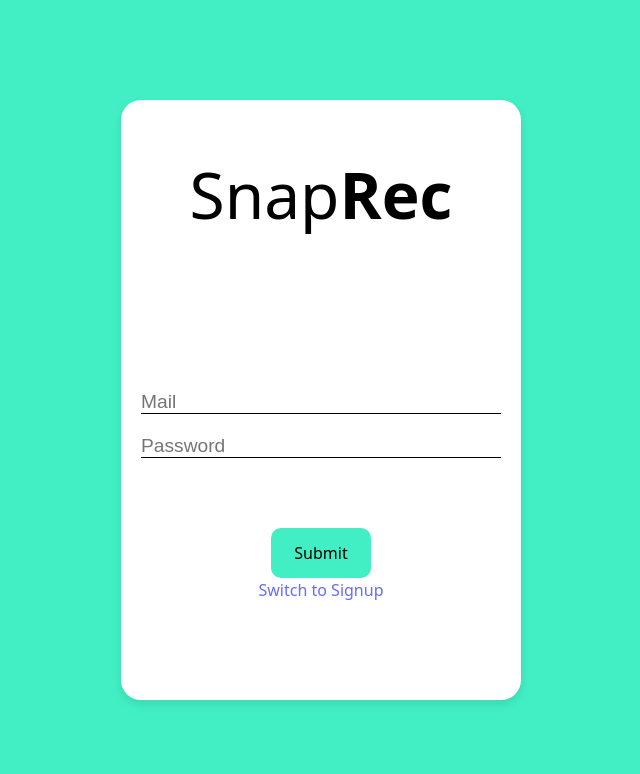
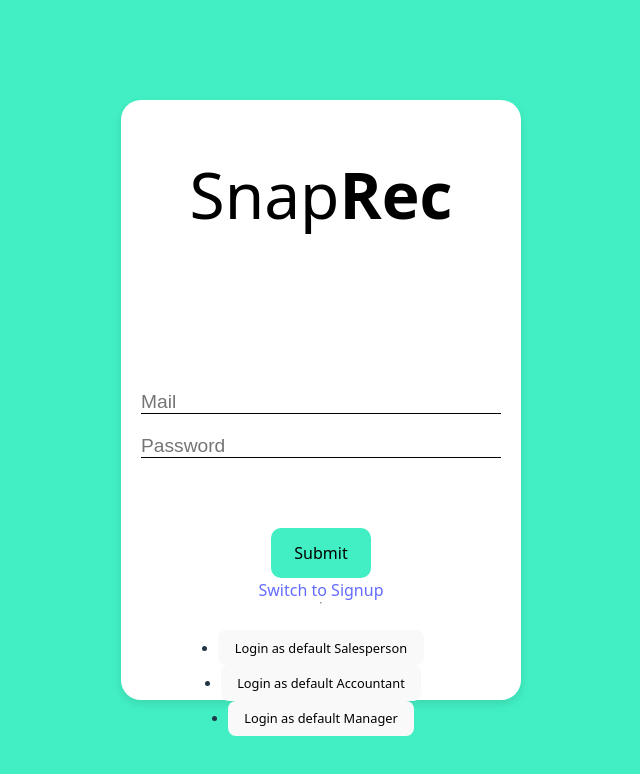
Before and after one commit to Kellemensch/software_engineering_project, a React (Vite) app: page /login in a window 1280 px wide. Shown: the top 774 px of the page, without its empty margins (319-959 px from the left). Built offline with nearby package versions, Linux system fonts and the light colour scheme.

Commit message:
added auto-login buttons for demo

```diff
--- a/src/Authentication/Login.tsx
+++ b/src/Authentication/Login.tsx
@@ -18,6 +18,17 @@ export default function Login() {
         const result = login(email, password);
         setError(result);
         if (result) navigate("/dashboard");
+    }
+
+    function autoLogin(id: number) {
+        const logins = [
+            ["salesperson@example.com", "changeme"],
+            ["accountant@example.com", "password"],
+            ["manager@example.com", "DonkeyKong"],
+        ];
+
+        login(logins[id][0], logins[id][1]);
+        navigate("/dashboard");
     }
 
     return (
@@ -41,6 +52,25 @@ export default function Login() {
                     <button type="submit">Submit</button>
                 </form>
                 <Link to="/register">Switch to Signup</Link>
+
+                <hr />
+                <ul className="autologin-list">
+                    <li>
+                        <button onClick={() => autoLogin(0)}>
+                            Login as default Salesperson
+                        </button>
+                    </li>
+                    <li>
+                        <button onClick={() => autoLogin(1)}>
+                            Login as default Accountant
+                        </button>
+                    </li>
+                    <li>
+                        <button onClick={() => autoLogin(2)}>
+                            Login as default Manager
+                        </button>
+                    </li>
+                </ul>
             </div>
         </div>
     );
--- a/src/Authentication/LoginRegister.css
+++ b/src/Authentication/LoginRegister.css
@@ -65,8 +65,8 @@ h1 {
     outline: none;
 }
 
-.login-card button,
-.register-card button {
+.login-card form button,
+.register-card form button {
     display: block;
     background-color: #42efc4;
     border: 2px solid white;
@@ -81,9 +81,17 @@ h1 {
     margin-right: auto;
 }
 
-.login-card button:hover,
-.register-card button:hover {
+.login-card form button:hover,
+.register-card form button:hover {
     color: #42efc4;
     background-color: white;
     border: 2px solid #42efc4;
 }
+
+.autologin-list {
+    margin-top: 2em;
+    font-size: 0.8em;
+    display: flex;
+    flex-direction: column;
+    align-items: center;
+}
```
Lines whose indentation alone changed are shown as unchanged.
